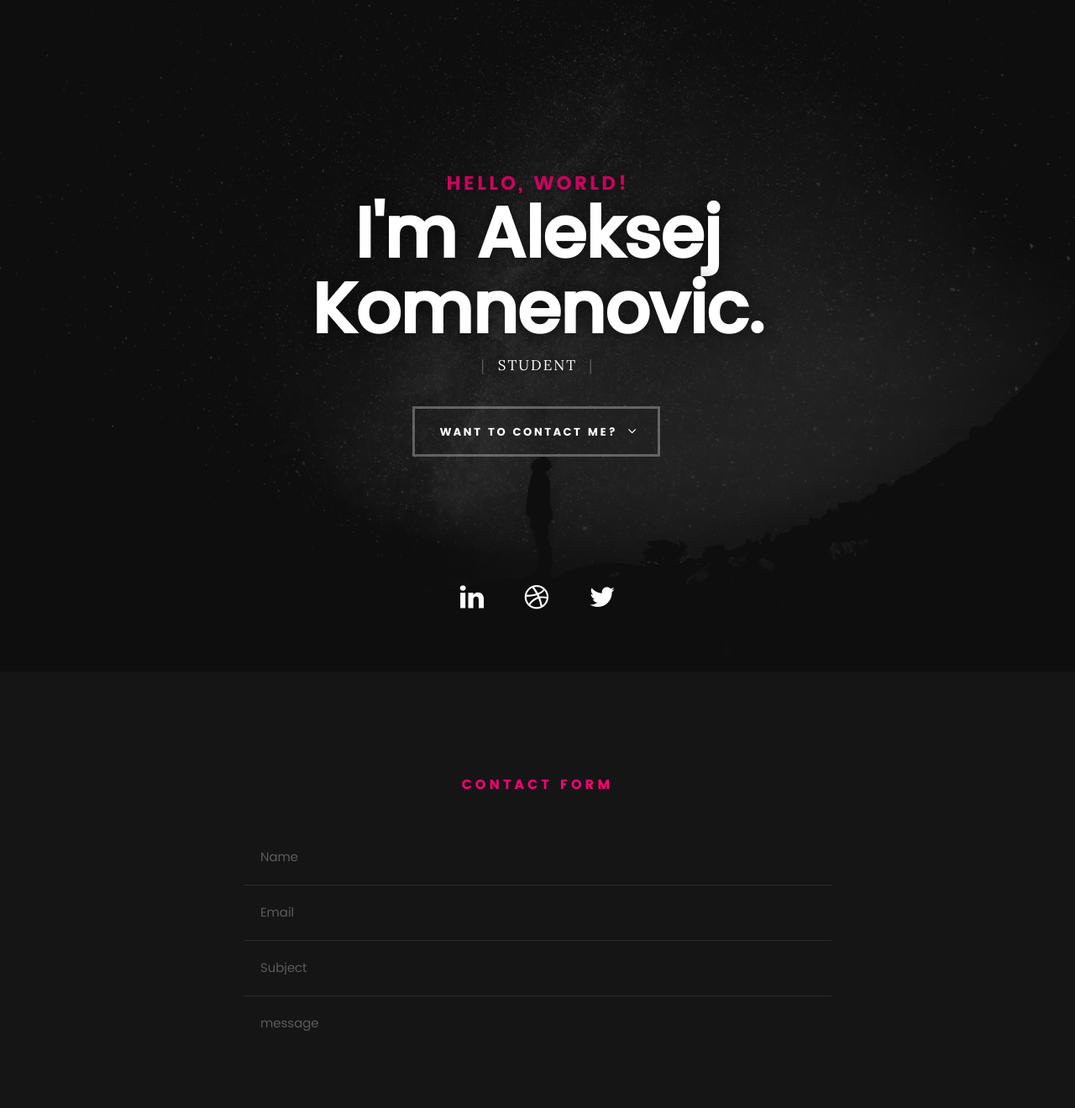
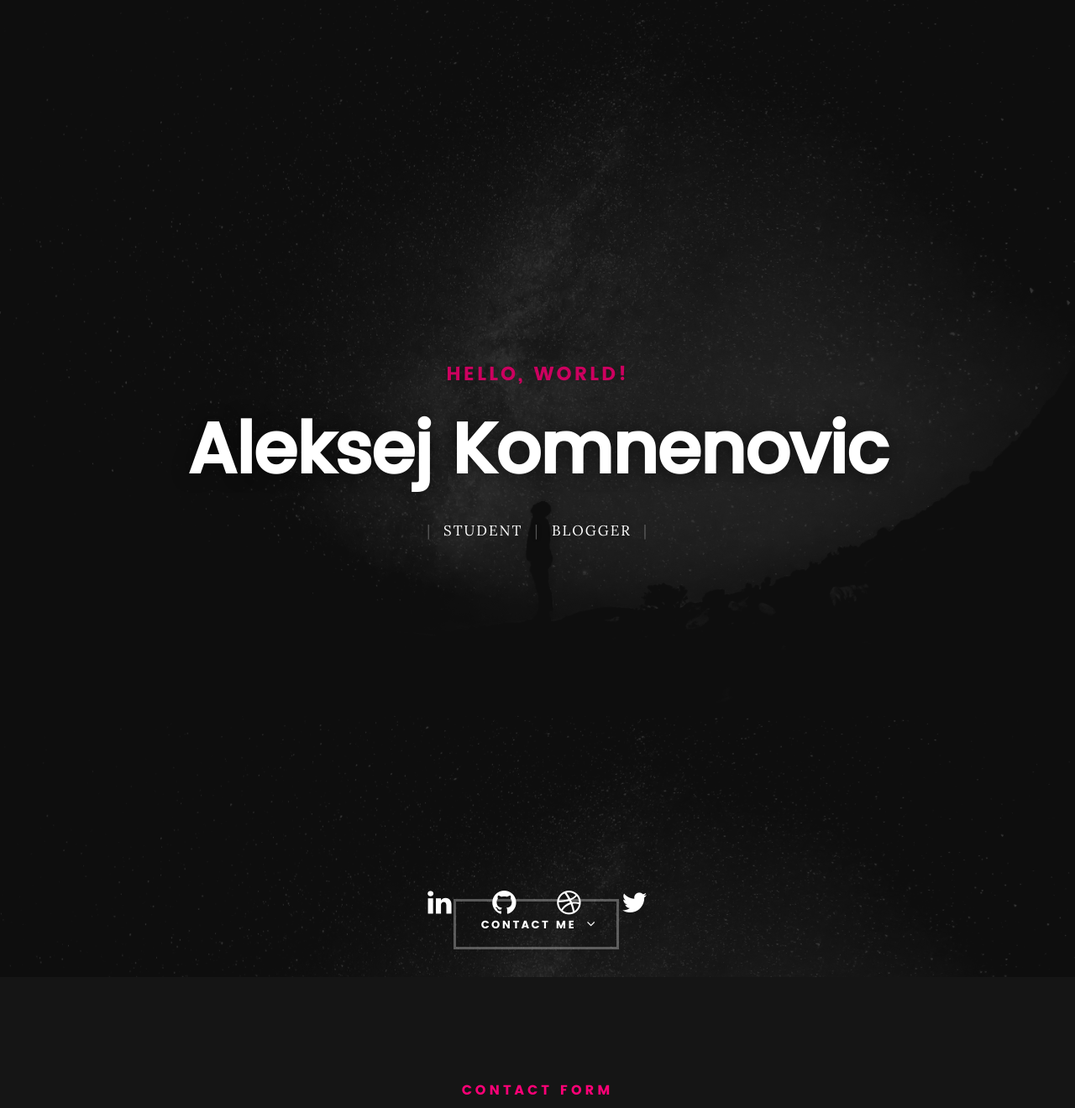
Before and after one commit to Makogai/kaumnen.github.io, a plain HTML site: page index.html in a window 1280 px wide. Shown: the top 1320 px of the page at 84% size. Drawn offline with Linux system fonts and the light colour scheme.

Commit message:
make update 2

```diff
--- a/index.html
+++ b/index.html
@@ -49,14 +49,44 @@
 
    			<div class="col-twelve ">
 
+                <br>
+                <br>
+                <br>
+                <br>
+                <br>
+                <br>
+                <br>
+                <br>
+                <br>
+                <br>
+                <br>
+                <br>
+                <br>
+                <br>
+                <br>
 	   			<h5> Hello, World! </h5>
-	   			<h1 style="font-size: 50px;">I'm Aleksej Komnenovic.</h1>
-
+                <br>
+	   			<h1 style="font-size: 50px;">Aleksej Komnenovic</h1>
+                <br>
 	   			<p class="intro-position">
 	   				<span>Student</span>
+	   				<span>Blogger</span>
 	   			</p>
 
-	   			<a class="button stroke smoothscroll" href="#contact" title="">Want To Contact Me?</a>
+                <br>
+                <br>
+                <br>
+                <br>
+                <br>
+                <br>
+                <br>
+                <br>
+                <br>
+                <br>
+                <br>
+                <br>
+                <br>
+	   			<a class="button stroke smoothscroll" href="#contact" title="">Contact Me</a>
 
 	   		</div>
 
@@ -65,6 +95,7 @@
 
    	<ul class="intro-social">
          <li><a href="https://www.linkedin.com/in/komnenovic/"><i class="fa fa-linkedin"></i></a></li>
+        <li><a href="https://github.com/komnen0v1c"><i class="fa fa-github"></i></a></li>
          <li><a href="#"><i class="fa fa-dribbble"></i></a></li>
          <li><a href="https://twitter.com/kaumnen"><i class="fa fa-twitter"></i></a></li>
       </ul> <!-- /intro-social -->
@@ -180,6 +211,7 @@
 
      			<ul class="footer-social">
 			      <li><a href="https://www.linkedin.com/in/komnenovic/"><i class="fa fa-linkedin"></i></a></li>
+            <li><a href="https://github.com/komnen0v1c"><i class="fa fa-github"></i></a></li>
 			      <li><a href="#"><i class="fa fa-dribbble"></i></a></li>
 			      <li><a href="https://twitter.com/kaumnen"><i class="fa fa-twitter"></i></a></li>
 			   </ul>
```
